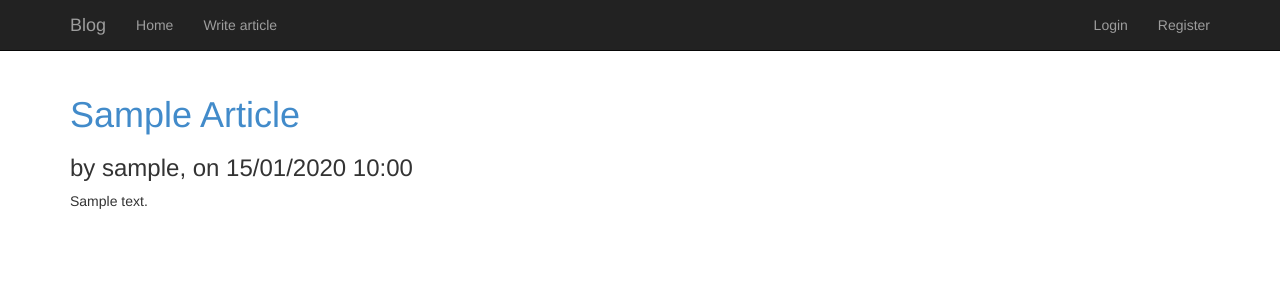
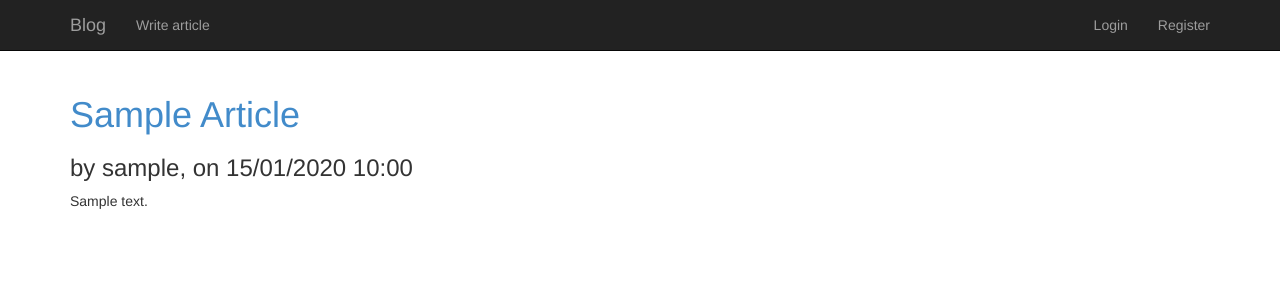
Before and after one commit to mariosanchez/mpwar_performance_exercise, a PHP site: template resources/templates/home.twig in a window 1280 px wide. Shown: the top 300 px of the page. Run offline with PHP 8.4, Linux system fonts and the light colour scheme; the template is opened without the code that fills it: most values are stand-ins (such as "Sample title", 1, 10 or a date in 2020); some libraries are stand-ins or nearby versions.

Commit message:
Improve nav structure

```diff
--- a/resources/templates/nav.twig
+++ b/resources/templates/nav.twig
@@ -1,11 +1,10 @@
 <nav class="navbar navbar-inverse navbar-fixed-top">
     <div class="container">
         <div class="navbar-header">
-            <a class="navbar-brand" href="#">Blog</a>
+            <a class="navbar-brand" href="{{ path('home') }}">Blog</a>
         </div>
         <div id="navbar" class="collapse navbar-collapse">
             <ul class="nav navbar-nav">
-                <li><a href="{{ path('home') }}">Home</a></li>
                 <li><a href="{{ path('writeArticle') }}">Write article</a></li>
             </ul>
             <ul class="nav navbar-nav navbar-right">
```
